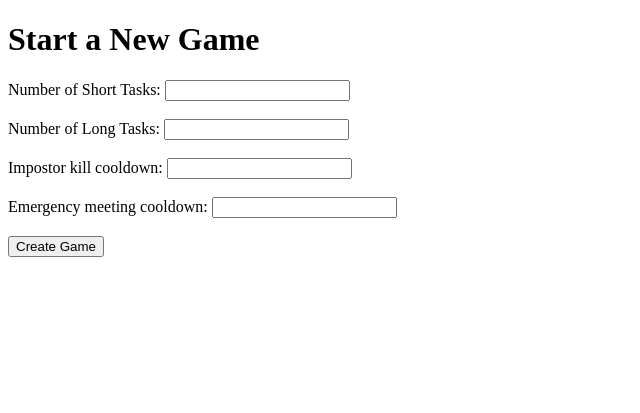
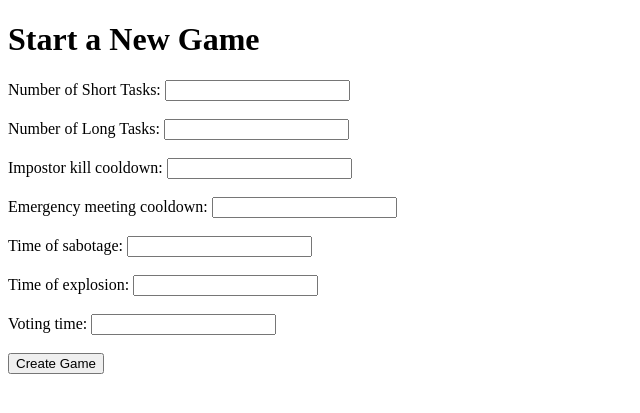
Before and after one commit to craksys/amongus-irl, a Flask app: page /admin/dashboard in a window 1280 px wide. Shown: the top 413 px of the page, without its empty margins (0-640 px from the left). Run offline with Flask 3, Linux system fonts and the light colour scheme; the visitor is signed in with stand-in values (Sample User, id 1).

Commit message:
add time settings, fix time visualization

```diff
--- a/main.py
+++ b/main.py
@@ -52,6 +52,9 @@ def admin_dashboard():
         long_tasks = int(request.form['long_tasks'])
         impostor_kill_cooldown = int(request.form['impostor_kill_cooldown'])
         set_emergency_cooldown = int(request.form['set_emergency_cooldown'])
+        set_sabotage_end_time = int(request.form['set_sabotage_end_time'])
+        set_voting_end_time = int(request.form['set_voting_end_time'])
+        set_sabotage_timer = int(request.form['set_sabotage_timer'])
         game_id = str(uuid.uuid4())[:5]
         games[game_id] = {
             'short_tasks': short_tasks,
@@ -64,8 +67,11 @@ def admin_dashboard():
             'sabotage': False,
             'repair_attempts': [],
             'sabotage_timer': None,
+            'set_sabotage_timer': set_sabotage_timer,
             'impostors_win': False,
+            'set_voting_end_time': set_voting_end_time,
             'voting_end_time': None,
+            'set_sabotage_end_time': set_sabotage_end_time,
             'sabotage_end_time': None,
             'game_end': False,
             'impostor_kill_cooldown': impostor_kill_cooldown,
@@ -274,7 +280,7 @@ def start_voting(game):
     game['voting'] = True
     game['votes'] = {}  # Reset votes
     game['voted_players'] = []  # Reset voted players list
-    game['voting_end_time'] = (datetime.datetime.utcnow() + datetime.timedelta(seconds=30)).isoformat()
+    game['voting_end_time'] = datetime.datetime.utcnow() + datetime.timedelta(seconds=game['set_voting_end_time'])
     threading.Thread(target=voting_timer, args=(game,)).start()
 
 def voting_timer(game):
@@ -371,9 +377,10 @@ def sabotage():
         game['sabotage'] = True
         game['repair_attempts'] = []
         # Ustawiamy czas zakończenia sabotażu
-        game['sabotage_end_time'] = (datetime.datetime.utcnow() + datetime.timedelta(seconds=45)).isoformat()
+        game['sabotage_end_time'] = (datetime.datetime.utcnow() + datetime.timedelta(seconds=game['set_sabotage_end_time'])).isoformat()
         # Uruchomienie timera 45 sekund
-        game['sabotage_timer'] = Timer(45.0, sabotage_timeout, [game])
+
+        game['sabotage_timer'] = Timer(game['set_sabotage_timer'], sabotage_timeout, [game])
         game['sabotage_timer'].start()
         return redirect(url_for('player_game'))
     else:
--- a/templates/admin_dashboard.html
+++ b/templates/admin_dashboard.html
@@ -14,6 +14,12 @@
         <input type="number" name="impostor_kill_cooldown" id="impostor_kill_cooldown" min="0" required><br><br>
         <label for="set_emergency_cooldown">Emergency meeting cooldown:</label>
         <input type="number" name="set_emergency_cooldown" id="set_emergency_cooldown" min="0" required><br><br>
+        <label for="set_sabotage_end_time">Time of sabotage:</label>
+        <input type="number" name="set_sabotage_end_time" id="set_sabotage_end_time" min="0" required><br><br>
+        <label for="set_sabotage_timer">Time of explosion:</label>
+        <input type="number" name="set_sabotage_timer" id="set_sabotage_timer" min="0" required><br><br>
+        <label for="set_voting_end_time">Voting time:</label>
+        <input type="number" name="set_voting_end_time" id="set_voting_end_time" min="0" required><br><br>
         <input type="submit" value="Create Game">
     </form>
 </body>
--- a/templates/player_game.html
+++ b/templates/player_game.html
@@ -152,7 +152,7 @@
                 var now = new Date();
                 var timeLeft = votingEndTime - now;
                 if (timeLeft > 0) {
-                    var seconds = Math.floor((timeLeft % (1000 * 60)) / 1000);
+                    var seconds = Math.floor((votingEndTime - now) / 1000);
                     document.getElementById('voting_timer').innerHTML = seconds + "s";
                 } else {
                     document.getElementById('voting_timer').innerHTML = "Time's up!";
@@ -167,7 +167,7 @@
                 var now = new Date();
                 var timeLeft = sabotageEndTime - now;
                 if (timeLeft > 0) {
-                    var seconds = Math.floor((timeLeft % (1000 * 60)) / 1000);
+                    var seconds = Math.floor((sabotageEndTime - now) / 1000);
                     document.getElementById('sabotage_timer').innerHTML = seconds + "s";
                 } else {
                     document.getElementById('sabotage_timer').innerHTML = "Time's up!";
```
